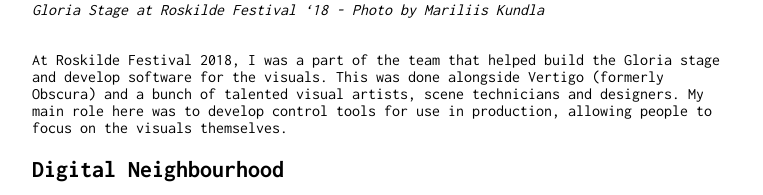
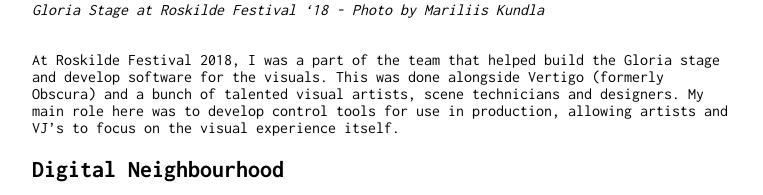
Before and after one commit to faaip/portfolio, a Jekyll site: the page built from index.md, in a window 1280 px wide and 900 px high, scrolled down 1880 px, cut to the strip 0-407 px from the top of the window. Shown: the part 209-404 px from the top of the strip, without its empty margins (258-1021 px from the left). Built offline with Jekyll 4.4.1, drawn with Linux system fonts in a browser that asks for light colours; our own code applies the rules of GitHub Pages for plain Markdown files.

Commit message:
new text gloria

```diff
--- a/index.md
+++ b/index.md
@@ -38,7 +38,7 @@ This was created in collaboration with Julian Tapales, Angela Barriga and Maria
 *Gloria Stage at Roskilde Festival '18 - Photo by Mariliis Kundla*<br/><br/>
 
 At Roskilde Festival 2018, I was a part of the team that helped build the Gloria stage and develop software for the visuals. This was done alongside Vertigo (formerly Obscura) and a bunch of talented visual artists, scene technicians and designers.
-My main role here was to develop control tools for use in production, allowing people to focus on the visuals themselves.
+My main role here was to develop control tools for use in production, allowing artists and VJ's to focus on the visual experience itself.
 
 
 ## Digital Neighbourhood
```
